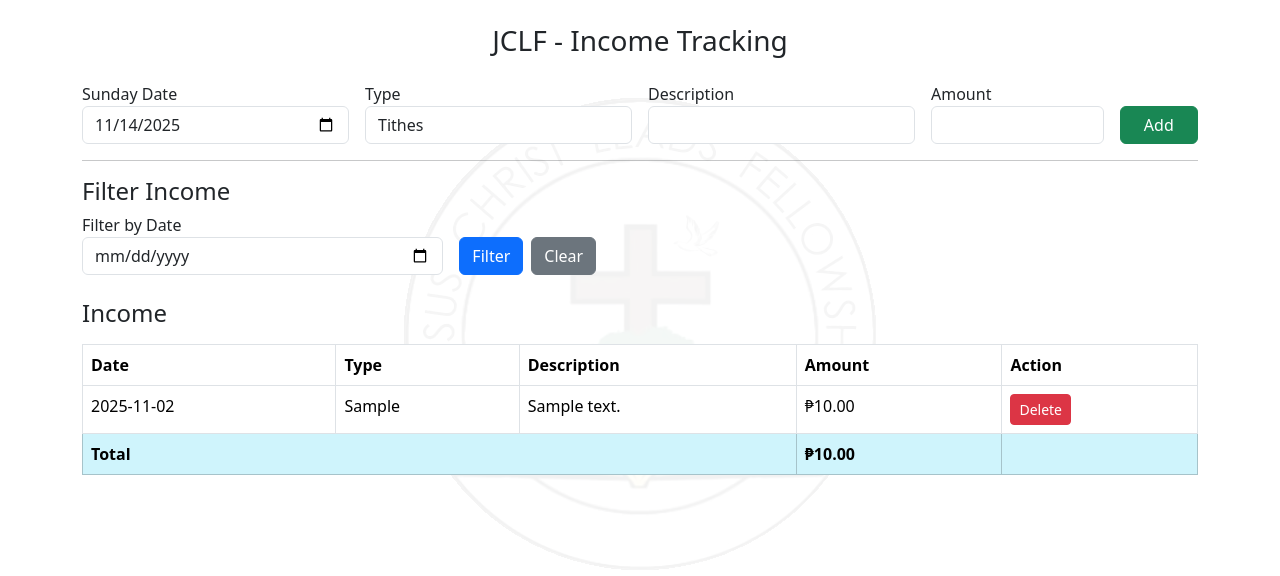
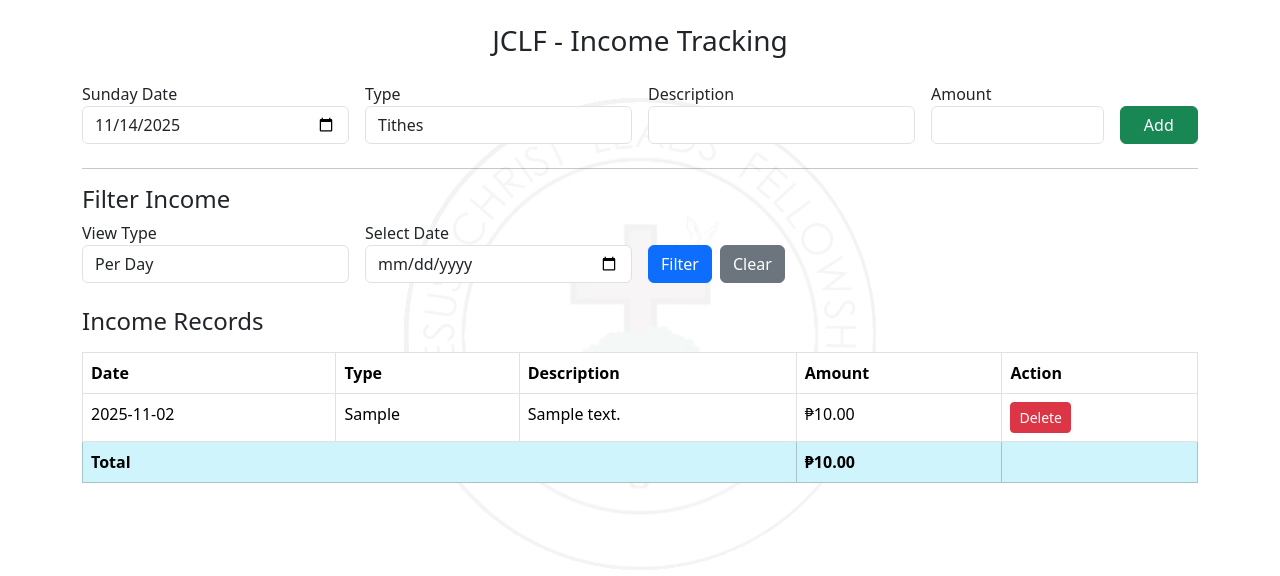
Before and after one commit to DarsVelasco/finance, a PHP site: page /income.php in a window 1280 px wide. Shown: the part 66-642 px from the top of the page. Run offline with PHP 8.4, Linux system fonts and the light colour scheme; data comes from the database, SQL or seed files in the repository; tables that the repository leaves empty hold one stand-in row (values such as "Sample post").

Commit message:
update filters income/expenses

```diff
--- a/income.php
+++ b/income.php
@@ -1,5 +1,9 @@
-<?php include 'connection.php'; ?>
-<?php include 'header.php'; ?>
+<?php
+include 'connection.php';
+include 'header.php';
+?>
+
+<h3 class="mb-4 text-center">JCLF - Income Tracking</h3>
 
 <?php if (isset($_GET['success'])): ?>
 <div class="alert alert-success alert-dismissible fade show" role="alert">
@@ -22,13 +26,11 @@
 </div>
 <?php endif; ?>
 
-<h3 class="mb-4 text-center">JCLF - Income Tracking</h3>
-
 <?php
 $last_date = $_GET['last_date'] ?? date('Y-m-d');
 ?>
 
-<form method="POST" action="add_income.php" class="row g-3">
+<form method="POST" action="add_income.php" class="row g-3 mb-4">
   <div class="col-md-3">
     <label>Sunday Date</label>
     <input type="date" name="sunday_date" class="form-control" required value="<?= htmlspecialchars($last_date) ?>">
@@ -57,89 +59,123 @@ $last_date = $_GET['last_date'] ?? date('Y-m-d');
 
 <h4>Filter Income</h4>
 <form method="GET" class="row g-3 mb-4">
-  <div class="col-md-4">
-    <label>Filter by Date</label>
-    <input type="date" name="filter_date" class="form-control" value="<?php echo isset($_GET['filter_date']) ? htmlspecialchars($_GET['filter_date']) : ''; ?>">
+  <div class="col-md-3">
+    <label>View Type</label>
+    <select name="view_type" id="view_type" class="form-control" required>
+      <option value="single" <?php echo (!isset($_GET['view_type']) || $_GET['view_type']=='single') ? 'selected' : ''; ?>>Per Day</option>
+      <option value="monthly" <?php echo (isset($_GET['view_type']) && $_GET['view_type']=='monthly') ? 'selected' : ''; ?>>Per Month</option>
+      <option value="yearly" <?php echo (isset($_GET['view_type']) && $_GET['view_type']=='yearly') ? 'selected' : ''; ?>>Per Year</option>
+    </select>
   </div>
-  <div class="col-md-4 d-flex align-items-end">
-    <button type="submit" class="btn btn-primary me-2">Filter</button>
-    <a href="income.php" class="btn btn-secondary">Clear</a>
+  <div class="col-md-3" id="date_field">
+    <label>Select Date</label>
+    <input type="date" name="date" class="form-control" value="<?php echo isset($_GET['date']) ? htmlspecialchars($_GET['date']) : ''; ?>">
+  </div>
+  <div class="col-md-3" id="month_field" style="display:none;">
+    <label>Select Month</label>
+    <input type="month" name="month" class="form-control" value="<?php echo isset($_GET['month']) ? htmlspecialchars($_GET['month']) : ''; ?>">
+  </div>
+  <div class="col-md-3" id="year_field" style="display:none;">
+    <label>Select Year</label>
+    <select name="year" class="form-control">
+      <?php
+      $current_year = date('Y');
+      for($y=$current_year; $y>=$current_year-5; $y--){
+          $selected = (isset($_GET['year']) && $_GET['year']==$y) ? 'selected' : '';
+          echo "<option value='$y' $selected>$y</option>";
+      }
+      ?>
+    </select>
+  </div>
+  <div class="col-md-3 d-flex align-items-end">
+    <button type="submit" class="btn btn-primary">Filter</button>
+    <a href="income.php" class="btn btn-secondary ms-2">Clear</a>
   </div>
 </form>
 
-<h4>Income</h4>
+<script>
+const viewSelect = document.getElementById('view_type');
+viewSelect.addEventListener('change', function(){
+    document.getElementById('date_field').style.display = this.value=='single'?'block':'none';
+    document.getElementById('month_field').style.display = this.value=='monthly'?'block':'none';
+    document.getElementById('year_field').style.display = this.value=='yearly'?'block':'none';
+});
+viewSelect.dispatchEvent(new Event('change'));
+</script>
+
+<h4>Income Records</h4>
 <table class="table table-bordered mt-3">
 <thead>
 <tr><th>Date</th><th>Type</th><th>Description</th><th>Amount</th><th>Action</th></tr>
 </thead>
 <tbody>
 <?php
-$filter_applied = isset($_GET['filter_date']) && $_GET['filter_date'] != '';
-
-if ($filter_applied) {
-    $where_sql = "WHERE s.sunday_date = ?";
-    $params = [$_GET['filter_date']];
-    $types = "s";
-    $limit_sql = "LIMIT 100";
-} else {
-    $where_sql = "";
+$where = [];
 $params = [];
 $types = "";
-    $limit_sql = "ORDER BY s.sunday_date DESC LIMIT 10";
+
+if(isset($_GET['view_type'])){
+    $view = $_GET['view_type'];
+    if($view=='single' && !empty($_GET['date'])){
+        $where[] = "s.sunday_date=?";
+        $params[] = $_GET['date'];
+        $types .= "s";
+    }elseif($view=='monthly' && !empty($_GET['month'])){
+        $month = date('m', strtotime($_GET['month']."-01"));
+        $year = date('Y', strtotime($_GET['month']."-01"));
+        $where[] = "MONTH(s.sunday_date)=? AND YEAR(s.sunday_date)=?";
+        $params[] = $month;
+        $params[] = $year;
+        $types .= "ii";
+    }elseif($view=='yearly' && !empty($_GET['year'])){
+        $where[] = "YEAR(s.sunday_date)=?";
+        $params[] = $_GET['year'];
+        $types .= "i";
+    }
 }
 
+$where_sql = !empty($where) ? "WHERE ".implode(" AND ", $where) : "";
 $sql = "SELECT i.id, s.sunday_date, i.income_type, i.description, i.amount
         FROM income_entries i
-        JOIN sundays s ON s.id = i.sunday_id
+        JOIN sundays s ON s.id=i.sunday_id
         $where_sql
-        $limit_sql";
+        ORDER BY s.sunday_date DESC
+        LIMIT ".(empty($where)?10:100);
 
-if (!empty($params)) {
+if(!empty($params)){
     $stmt = $conn->prepare($sql);
     $stmt->bind_param($types, ...$params);
     $stmt->execute();
     $res = $stmt->get_result();
-} else {
+}else{
     $res = $conn->query($sql);
 }
 
-$total_amount = 0;
-$row_count = 0;
-while ($row = $res->fetch_assoc()) {
-    $row_count++;
-    $total_amount += $row['amount'];
+$total = 0;
+$count = 0;
+while($row = $res->fetch_assoc()){
+    $count++;
+    $total += $row['amount'];
     echo "<tr>
         <td>{$row['sunday_date']}</td>
         <td>{$row['income_type']}</td>
         <td>{$row['description']}</td>
-            <td>₱" . number_format($row['amount'],2) . "</td>
+        <td>₱".number_format($row['amount'],2)."</td>
         <td>
-              <form method='POST' action='delete_income.php' onsubmit='return confirm(\"Are you sure?\");'>
+            <form method='POST' action='delete_income.php' onsubmit='return confirm(\"Delete this income?\");'>
             <input type='hidden' name='income_id' value='{$row['id']}'>
-                <button type='submit' class='btn btn-danger btn-sm'>Delete</button>
+            <button class='btn btn-danger btn-sm'>Delete</button>
             </form>
         </td>
     </tr>";
 }
-
-if ($row_count == 0) {
+if($count==0){
     echo "<tr><td colspan='5' class='text-center'>No income found.</td></tr>";
-} else {
-    echo "<tr class='table-info'><td colspan='3'><strong>Total</strong></td><td><strong>₱" . number_format($total_amount,2) . "</strong></td><td></td></tr>";
+}else{
+    echo "<tr class='table-info'><td colspan='3'><strong>Total</strong></td><td><strong>₱".number_format($total,2)."</strong></td><td></td></tr>";
 }
 ?>
 </tbody>
 </table>
 
-<script>
-// Persist last date
-const dateInput = document.querySelector('input[name="sunday_date"]');
-if (sessionStorage.getItem('last_income_date')) {
-    dateInput.value = sessionStorage.getItem('last_income_date');
-}
-dateInput.addEventListener('change', () => {
-    sessionStorage.setItem('last_income_date', dateInput.value);
-});
-</script>
-
 <?php include 'footer.php'; ?>
```
Also changed, not shown: expense.php (+83 -70 lines). Lines whose indentation alone changed are shown as unchanged.
